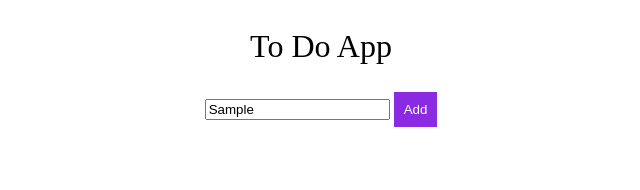
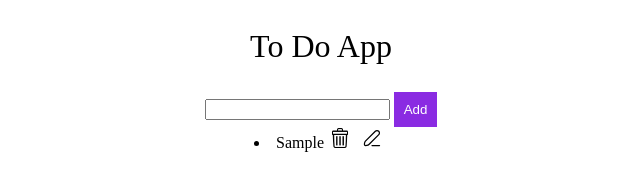
Before and after one commit to annaabramowicz/todo-app, a plain HTML site: page index.html in a window 1280 px wide. Both pictures are taken after typing "Sample" into the empty fields and a click on the button "Add". Shown: the whole page, without its empty margins (319-959 px from the left). Drawn offline with Linux system fonts and the light colour scheme.

Commit message:
functionality od project todoapp

```diff
--- a/index.html
+++ b/index.html
@@ -3,19 +3,19 @@
   <head>
     <meta charset="UTF-8" />
     <meta name="viewport" content="width=device-width, initial-scale=1.0" />
-    <title>Food app</title>
+    <title>ToDo app</title>
     <link rel="stylesheet" href="styles/styles.css" />
     <link rel="stylesheet" href="styles/reset.css" />
   </head>
   <body class="body">
     <div class="header">
-      <div class="title">To Do App</div>
+      <div class="title">To Do App </div>
       <div class="input__block">
-        <input  class="input"> </input >
+        <input type="text" id="new-todo-input" > </input >
         <button id="add">Add</button>
       </div>
     </div>
-    <div class="elementsList"></div>
+    <div id="list-of-todos"></div>
   </body>
 </html>
 <script src="todo.js"></script>
--- a/styles/styles.css
+++ b/styles/styles.css
@@ -1,9 +1,14 @@
-.title{
+.body {
+  width: 400px;
+  margin: auto;
+}
+
+.title {
   margin: 30px;
   font-size: 2rem;
 }
 
-#add{
+#add {
   padding: 10px;
   /* width: 236px; */
   /* height: 68px; */
@@ -16,3 +21,13 @@
   color: white;
   border-style: hidden;
 }
+
+.img-edit, .img-trash {
+  height: 20px;
+}
+
+.newDivContainer {
+  display: flex;
+  justify-content: space-around;
+  margin: 10px;
+}
--- a/todo.js
+++ b/todo.js
@@ -1,32 +1,97 @@
-window.addEventListener('DOMContentLoaded', () => {
-    console.log('DOM fully loaded and parsed');
 
-    const button = document.getElementById("add");
-    const element = document.getElementsByClassName("elementsList")[0];
-    let input = document.querySelector('.input').value;
+window.addEventListener("DOMContentLoaded", () => {
+  //state
+  const state = {
+    todos: [],
+  };
 
-    const newDiv = document.createElement("div");
+  //selectors
+  const addButton = document.getElementById("add");
+  const newTodoInput = document.getElementById("new-todo-input");
+  const todosWrapper = document.getElementById("list-of-todos");
 
+  //functions
+  const addTodo = () => {
+    addTodoToState();
+    getTodosFromStateAndUpdateUI();
+  };
 
-    button.addEventListener("click", function(){
-        console.log(input);
+  const addTodoToState = () => {
+    const getTodoId = () => new Date().getTime();
+    const newTodo = {
+      id: getTodoId(),
+      text: newTodoInput.value,
+    };
+    state.todos = [...state.todos, newTodo];
+    newTodoInput.value = "";
+  };
 
-        element.appendChild(newDiv);
+  const removeTodo = (id) => {
+    state.todos = state.todos.filter((todo) => todo.id !== id);
+    getTodosFromStateAndUpdateUI();
+  };
+  const updateTodo = (id, li, editBut) => {
+    const { todos } = state;
+    const elementInput = document.createElement("input");
+    const elementSubmit = document.createElement("button");
+    elementSubmit.innerHTML = "edit";
+
+    li.firstChild.style.display = "none";
+    editBut.style.display = "none";
+    li.prepend(elementSubmit);
+    li.prepend(elementInput);
+
+    elementSubmit.addEventListener("click", () => {
+      const newText = elementInput.value;
+      li.children.item(2).style.display = "inline";
+      editBut.style.display = "inline";
+      elementInput.style.display = "none";
+      elementSubmit.style.display = "none";
+      // czemu zmienia się również oryginalna tablica(todos) kiedy find nie modygikuje tablicy
+      const arr = todos.find(el => el.id === id);
+      arr.text = newText;
+      getTodosFromStateAndUpdateUI();
     });
+  };
 
+  //UI updates
 
+  const getTodosFromStateAndUpdateUI = () => {
+    const { todos } = state;
+    todosWrapper.innerHTML = "";
+    todos.forEach((todo) => {
+      addNewTodoInUI(todo, todosWrapper);
+    });
+  };
+
+  const addNewTodoInUI = (todo, todosWrapper) => {
+    const elementList = document.createElement("li");
+    const elementSpan = document.createElement("span");
+    const elementButtonTrash = document.createElement("button");
+    const elementImgTrash = document.createElement("img");
+    const elementButtonEdit = document.createElement("button");
+    const elementImgEdit = document.createElement("img");
+
+    elementSpan.innerText = todo.text;
+
+    elementImgTrash.setAttribute("src", "./images/trash.png");
+    elementImgTrash.classList.add("img-trash");
+    elementButtonTrash.addEventListener("click", () => removeTodo(todo.id));
+
+    elementImgEdit.setAttribute("src", "./images/edit.svg");
+    elementImgEdit.classList.add("img-edit");
+    elementButtonEdit.addEventListener("click", () =>
+      updateTodo(todo.id, elementList, elementButtonEdit)
+    );
+
+    elementButtonTrash.appendChild(elementImgTrash);
+    elementButtonEdit.appendChild(elementImgEdit);
+    elementList.appendChild(elementSpan);
+    elementList.appendChild(elementButtonTrash);
+    elementList.appendChild(elementButtonEdit);
+    todosWrapper.appendChild(elementList);
+  };
+
+  //even listeners
+  addButton.addEventListener("click", addTodo);
 });
-
-// let orders = document.querySelector('#orders');
-
-// document.querySelector('#addBtn').addEventListener('click', function(){
-//     let orderId = document.querySelector('#orderId').value;
-//     let item = document.querySelector('#item').value;
-//     let quantity = document.querySelector('#quantity').value;
-//     let newTr = document.querySelector('table tr').cloneNode(true);
-//     newTr.firstElementChild.innerText = orderId;
-//     // newRow.children[0].innerText = orderId;
-//     newTr.firstElementChild.nextElementSibling.innerText = item;
-//     newTr.lastElementChild.innerText = quantity;
-//     orders.appendChild(newTr);
-// })
```
Also changed, not shown: todo_dominik.js (added, +76 -0 lines), images/edit.svg (added), images/trash.png (added).
